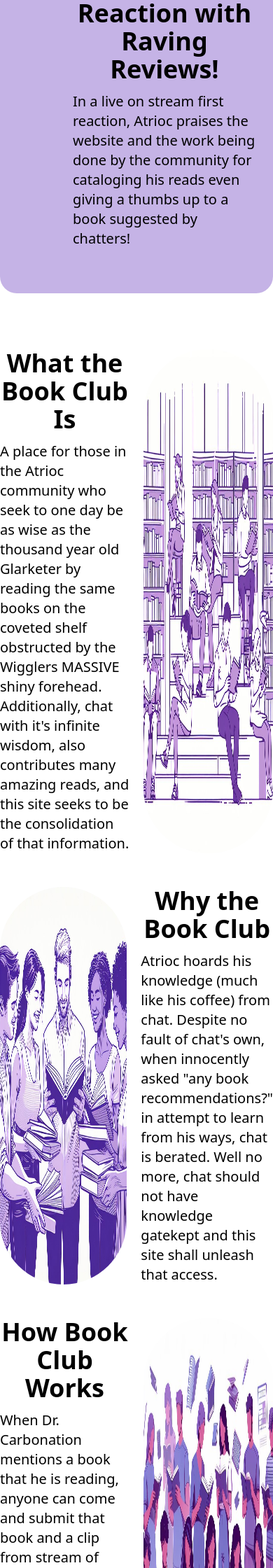
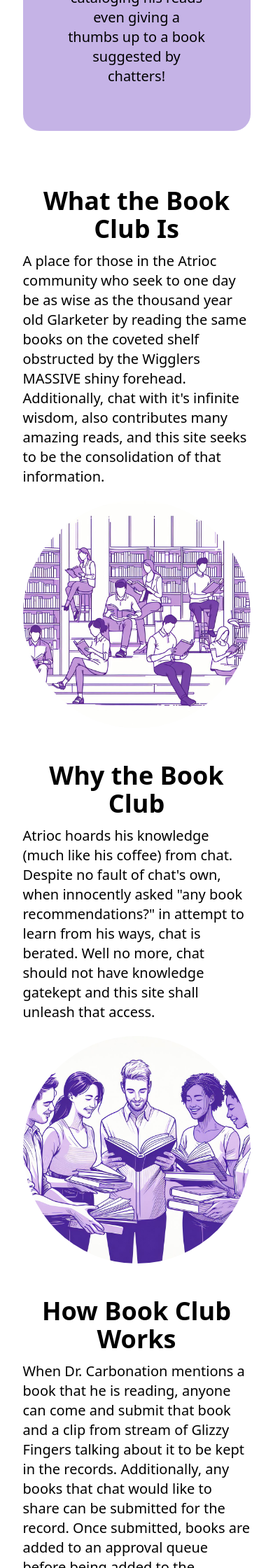
Before and after one commit to nathanroberts55/BABC, a Django app: page / in a window 390 px wide. Shown: the part 1758-3998 px from the top of the page at 70% size. Run offline with Django 4.2, Linux system fonts and the light colour scheme; some libraries are stand-ins or nearby versions.

Commit message:
Homepage Mobile View - Done

```diff
--- a/templates/index.html
+++ b/templates/index.html
@@ -7,7 +7,7 @@
 {% block content %}
 <div class="container flex flex-col mx-auto">
     <!-- #region Hero Section -->
-    <section class="w-1/2 flex flex-col mx-auto text-center my-10">
+    <section class="w-1/2 max-md:w-10/12 flex flex-col mx-auto text-center my-10">
         <img class="w-48 h-48 mx-auto" src="{% static '/img/logo-purple.png' %}" alt="purple big a book club logo">
         <p class='font-light text-xl mb-4'>
             A website designed to help chatters, vod frogs, discord degens, reddit
@@ -26,9 +26,9 @@
     </section>
     <!-- #endregion Hero Section -->
     <!-- #region Reaction Section -->
-    <section class="flex flex-col mx-auto my-10 space-y-12">
+    <section class="flex flex-col max-md:w-10/12 mx-auto my-10 space-y-12">
         <div class="flex bg-[#6f42c166] rounded-3xl">
-            <div class="flex flex-row max-md:flex-col justify-evenly space-x-10 m-16">
+            <div class="flex flex-row max-md:flex-col justify-evenly space-x-10 max-md:space-x-0 m-16">
                 <div class="w-1/2 max-md:w-full my-auto">
                     <iframe class="w-full aspect-[16/9]"
                         src='https://www.youtube.com/embed/yy2ACeR_vRI?si=G_mq2oWnI-m35WD2&amp;clip=UgkxXUSV6EegzgRj-8g4tsVACr2VBT30ZiaU&amp;clipt=EMCNHBiTqh8'
@@ -36,10 +36,10 @@
                     </iframe>
                 </div>
                 <div class="w-1/2 max-md:w-full my-auto">
-                    <h1 class='text-center text-4xl font-bold mb-3'>
+                    <h1 class='text-center text-4xl max-md:text-2xl font-bold mb-3'>
                         Reaction with Raving Reviews!
                     </h1>
-                    <p class='font-light text-xl'>
+                    <p class='font-light text-xl max-md:text-center'>
                         In a live on stream first reaction, Atrioc praises the website and
                         the work being done by the community for cataloging his reads even
                         giving a thumbs up to a book suggested by chatters!
@@ -51,8 +51,8 @@
     <!-- #endregion Reaction Section -->
     <!-- #region About Section -->
     <section class="flex flex-col mx-auto my-10 space-y-12">
-        <div class="flex flex-row justify-between gap-5">
-            <div class="w-1/2 my-auto">
+        <div class="flex flex-row max-md:flex-col justify-between gap-5 mx-auto">
+            <div class="flex flex-col mx-auto w-1/2 max-md:w-10/12 my-auto">
                 <h1 class='text-center text-4xl font-bold mb-3'>
                     What the Book Club Is
                 </h1>
@@ -65,13 +65,13 @@
                     consolidation of that information.
                 </p>
             </div>
-            <div class="flex flex-row w-1/2 justify-center">
+            <div class="flex flex-row max-md:flex-col mx-auto w-1/2 max-md:w-10/12 justify-center">
                 <img class="w-[700] h-[700] rounded-full" src="{% static '/img/people-at-library-home.jpg' %}"
                     alt="People at a Library">
             </div>
         </div>
-        <div class="flex flex-row-reverse justify-between gap-5">
-            <div class="w-1/2 my-auto">
+        <div class="flex flex-row-reverse max-md:flex-col justify-between gap-5 mx-auto">
+            <div class="flex flex-col mx-auto w-1/2 max-md:w-10/12 my-auto">
                 <h1 class='text-center text-4xl font-bold mb-3'>
                     Why the Book Club
                 </h1>
@@ -83,13 +83,13 @@
                     this site shall unleash that access.
                 </p>
             </div>
-            <div class="flex flex-row w-1/2 justify-center">
+            <div class="flex flex-rowmax-md:flex-col mx-auto w-1/2 max-md:w-10/12 justify-center">
                 <img class="w-[700] h-[700] rounded-full" src="{% static '/img/people-sharing-home.jpg' %}"
                     alt="People at a Library">
             </div>
         </div>
-        <div class="flex flex-row justify-between gap-5">
-            <div class="w-1/2 my-auto">
+        <div class="flex flex-row max-md:flex-col justify-between gap-5 mx-auto">
+            <div class="flex flex-col mx-auto w-1/2 max-md:w-10/12 my-auto">
                 <h1 class='text-center text-4xl font-bold mb-3'>
                     How Book Club Works
                 </h1>
@@ -104,7 +104,7 @@
                     community.
                 </p>
             </div>
-            <div class="flex flex-row w-1/2 justify-center">
+            <div class="flex flex-rowmax-md:flex-col mx-auto w-1/2 max-md:w-10/12 justify-center">
                 <img class="w-[700] h-[700] rounded-full" src="{% static '/img/people-reading-home.jpg' %}"
                     alt="People at a Library">
             </div>
```
